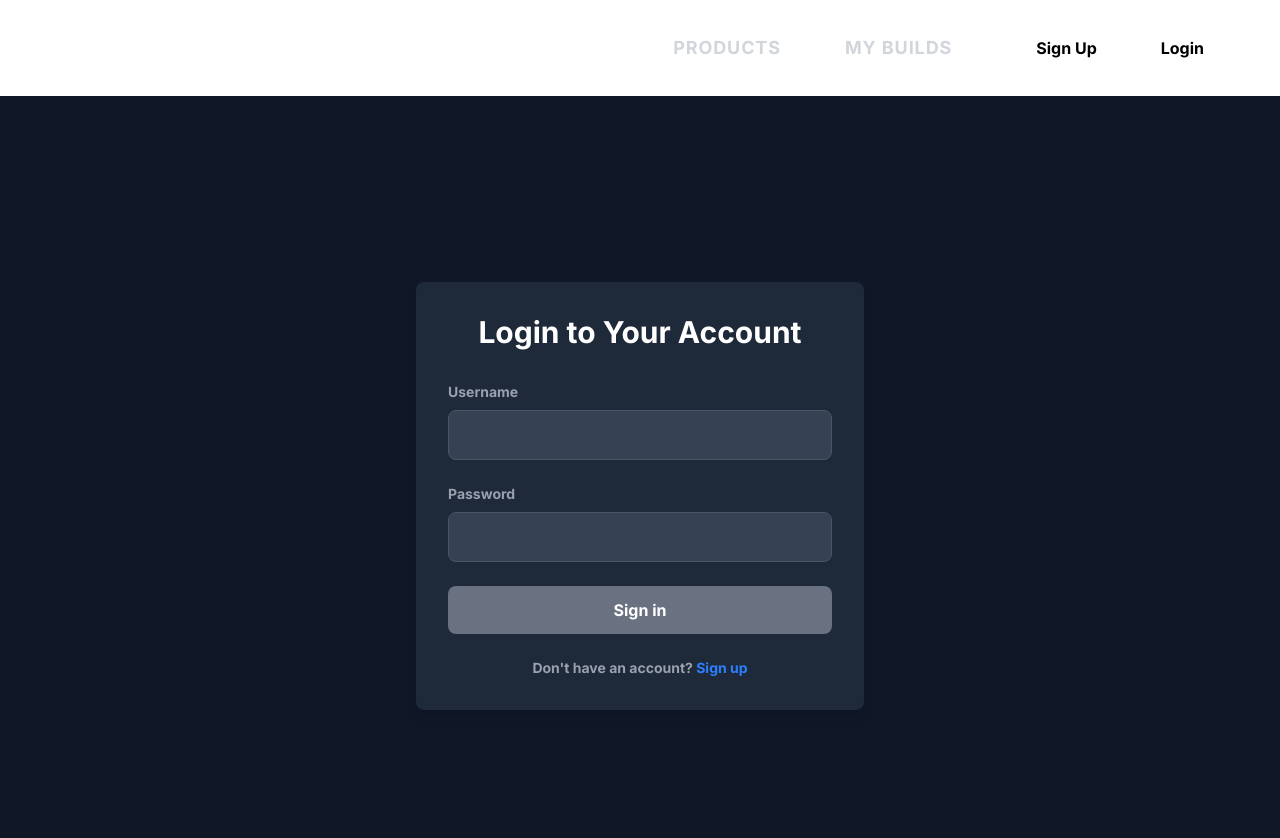
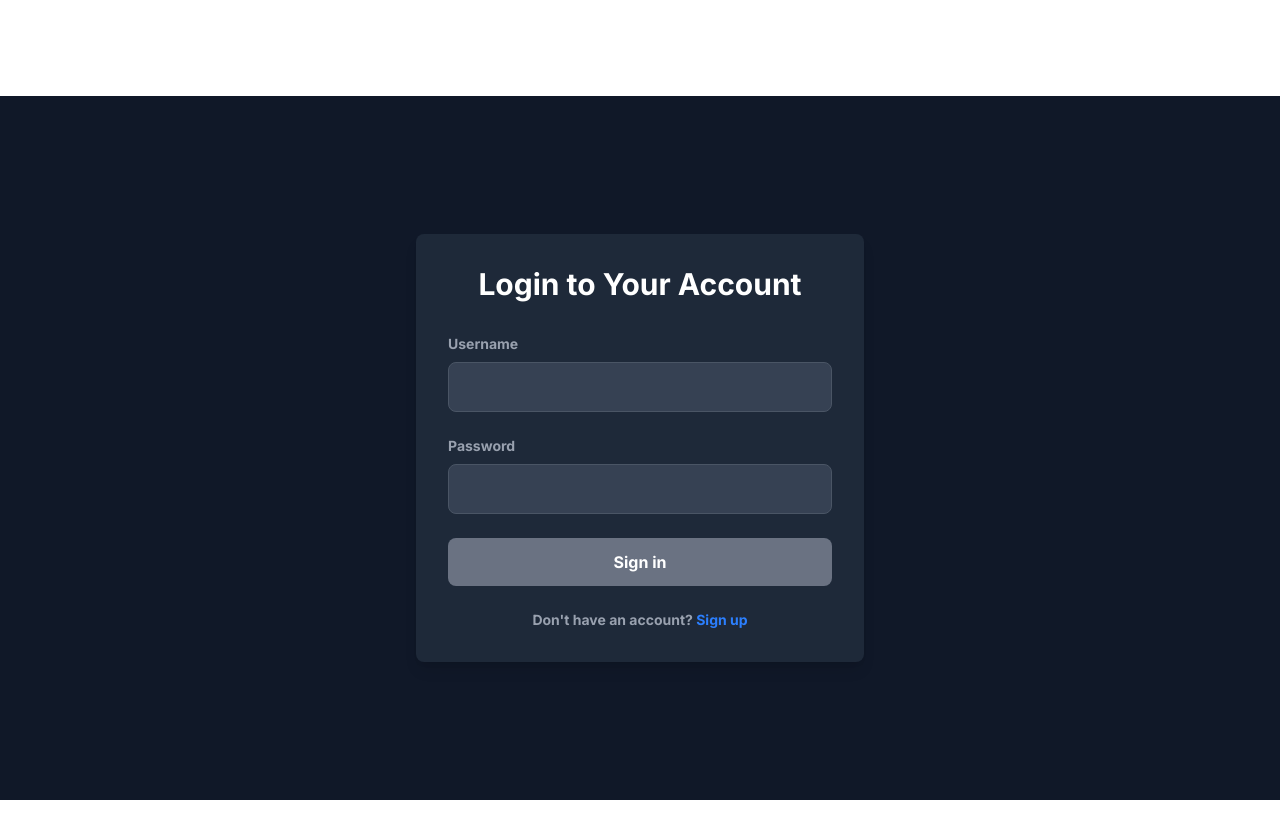
Before and after one commit to Nqthxn/pc-assembly, an Angular app in the folder frontend/pc-parts-ui/: page /login in a window 1280 px wide. Shown: the top 838 px of the page. After the commit the page ends 800 px from the top, so only its background shows below. Built offline with nearby package versions, Linux system fonts and the light colour scheme.

Commit message:
Registration and Login page UI

```diff
--- a/frontend/pc-parts-ui/src/app/app.component.html
+++ b/frontend/pc-parts-ui/src/app/app.component.html
@@ -1,39 +1,38 @@
 <nav
-  class="w-full flex items-center justify-between px-8 sm:px-14 py-7 fixed top-0 left-0 z-50"
+  class="w-full flex items-center justify-between bg-transparent px-8 sm:px-14 py-5 fixed top-0 left-0 z-50 h-24"
   style="right:0;">
 
   <div>
     <a
       routerLink="/"
-      class="text-2xl sm:text-3xl font-semibold text-white uppercase tracking-widest hover:text-gray-300 transition-colors duration-300"
+      class="text-2xl sm:text-3xl font-semibold text-white uppercase tracking-widest hover:text-blue-200 transition-colors duration-300"
       >PC Configure</a>
   </div>
 
   <div class="flex items-center gap-14 sm:gap-16">
     <a
       routerLink="/products"
-      routerLinkActive="text-blue-400"
-      class="text-base sm:text-lg font-medium text-gray-300 hover:text-white transition-colors duration-300 uppercase tracking-wider"
+      routerLinkActive="text-blue-200"
+      class="text-base sm:text-lg font-medium text-white hover:text-blue-200 transition-colors duration-300 uppercase tracking-wider"
       >Products</a>
 
     <a
       routerLink="/builds"
-      routerLinkActive="text-blue-400"
-      class="text-base sm:text-lg font-medium text-gray-300 hover:text-white transition-colors duration-300 uppercase tracking-wider"
+      routerLinkActive="text-blue-200"
+      class="text-base sm:text-lg font-medium text-white hover:text-blue-200 transition-colors duration-300 uppercase tracking-wider"
       >My Builds</a>
     <div class="flex items-center gap-6">
       <a
-      routerLink="/register"
-      class="hidden md:inline-block bg-white text-black rounded-lg font-semibold py-2 px-5 hover:bg-blue-400 transition-colors duration-300 text-base"
-      >Sign Up</a>
+        routerLink="/register"
+        class="hidden md:inline-block bg-transparent text-white border border-white rounded-lg font-semibold py-2 px-5 hover:bg-white hover:text-blue-800 transition-colors duration-300 text-base"
+        >Sign Up</a>
       <a
         routerLink="/login"
-        class="hidden md:inline-block bg-white text-black rounded-lg font-semibold py-2 px-5 hover:bg-blue-400 transition-colors duration-300 text-base"
+        class="hidden md:inline-block bg-transparent text-white border border-white rounded-lg font-semibold py-2 px-5 hover:bg-white hover:text-blue-800 transition-colors duration-300 text-base"
         >Login</a>
     </div>
-
   </div>
 </nav>
-<div class="pt-24">
+<div class="pt-24 h-screen">
   <router-outlet />
 </div>
--- a/frontend/pc-parts-ui/src/app/pages/auth/login/login.component.html
+++ b/frontend/pc-parts-ui/src/app/pages/auth/login/login.component.html
@@ -1,4 +1,4 @@
-<div class="flex items-center justify-center min-h-screen bg-gray-900 text-white">
+<div class="relative flex items-center justify-center h-full bg-gray-900 text-white">
   <div class="w-full max-w-md p-8 space-y-8 bg-gray-800 rounded-lg shadow-lg">
     <h2 class="text-3xl font-bold text-center">Login to Your Account</h2>
     <form [formGroup]="loginForm" (ngSubmit)="onSubmit()" class="space-y-6">
--- a/frontend/pc-parts-ui/src/app/pages/auth/register/register.component.html
+++ b/frontend/pc-parts-ui/src/app/pages/auth/register/register.component.html
@@ -1,4 +1,4 @@
-<div class="flex items-center justify-center min-h-screen bg-gray-900 text-white">
+<div class="flex items-center justify-center h-full bg-gray-900 text-white">
   <div class="w-full max-w-md p-8 space-y-8 bg-gray-800 rounded-lg shadow-lg">
     <h2 class="text-3xl font-bold text-center">Create Your Account</h2>
     <form [formGroup]="registerForm" (ngSubmit)="onSubmit()" class="space-y-6">
```
